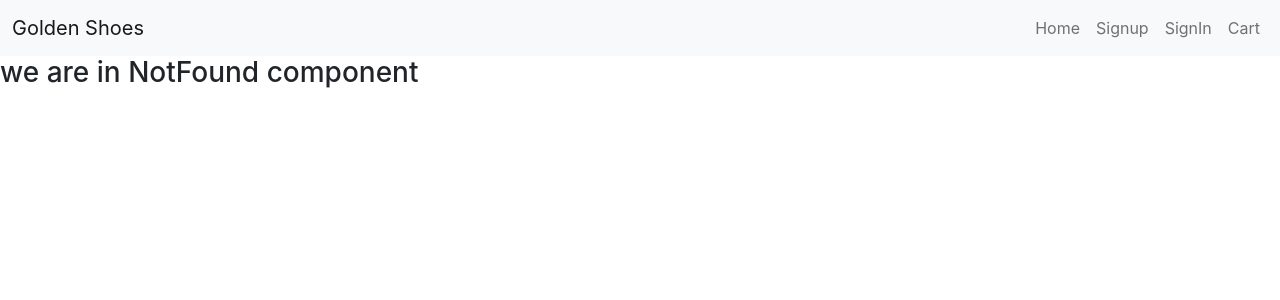
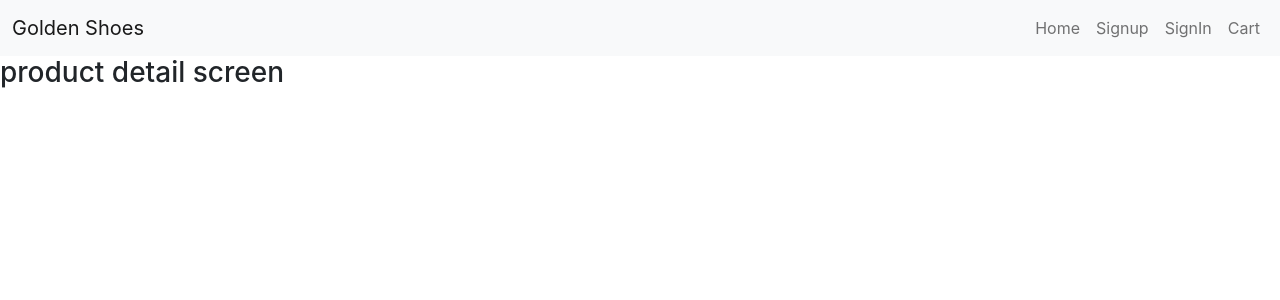
Before and after one commit to beenish-mha/Golden-Shoes, a React (Create React App) app in the folder client/: page /ProductDetail/1 in a window 1280 px wide. Shown: the top 300 px of the page. Built offline with nearby package versions, Linux system fonts and the light colour scheme.

Commit message:
add productdetail component and link it to product page, changes in App.js, Product.js

```diff
--- a/client/src/Components/App.js
+++ b/client/src/Components/App.js
@@ -6,6 +6,7 @@ import NotFound from "./NotFound";
 import SignIn from "./SignIn";
 import Signup from "./Signup";
 import Cart from "./Cart";
+import ProductDetail from "./ProductDetail"
 
 function App() {
   return (
@@ -16,6 +17,7 @@ function App() {
         <Route exact path = "/" component = {Home}/>
         <Route exact path = "/signup" component = {Signup}/>
         <Route exact path = "/signin" component = {SignIn}/>
+        <Route path = "/ProductDetail/:id" component = {ProductDetail}/>
         <Route exact path = "/cart" component = {Cart}/>
         <Route component = {NotFound}/>
       </Switch>
--- a/client/src/Components/Product.js
+++ b/client/src/Components/Product.js
@@ -6,7 +6,7 @@ const Product = (props) =>{
     const {shoe} = props;
     return (
 <div class="col-md-4">
-                <Link to href="#" class="card-links">
+                <Link to="./ProductDetail/:"{...shoe._id} class="card-links">
                     <div class="card border-0">
                         <div class="card-body">
                             <img className="card-img-top" src={shoe.Image}/>
--- /dev/null
+++ b/client/src/Components/ProductDetail.js
@@ -0,0 +1,9 @@
+import React from "react";
+
+const ProductDetail = ()=>{
+    return (
+        <h3>product detail screen</h3>
+    )
+}
+
+export default ProductDetail;
```
Also changed, not shown: 1 other file (tests, documents, lock files or other folders).
